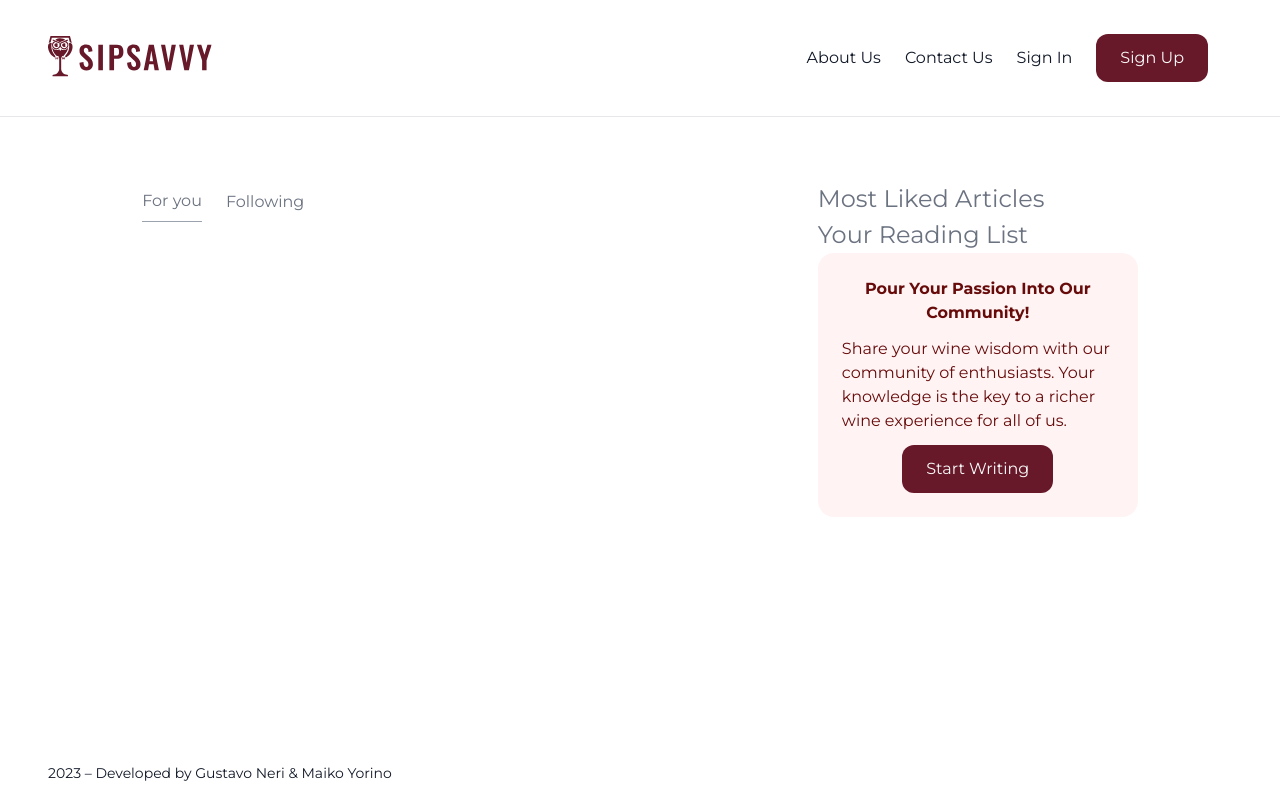
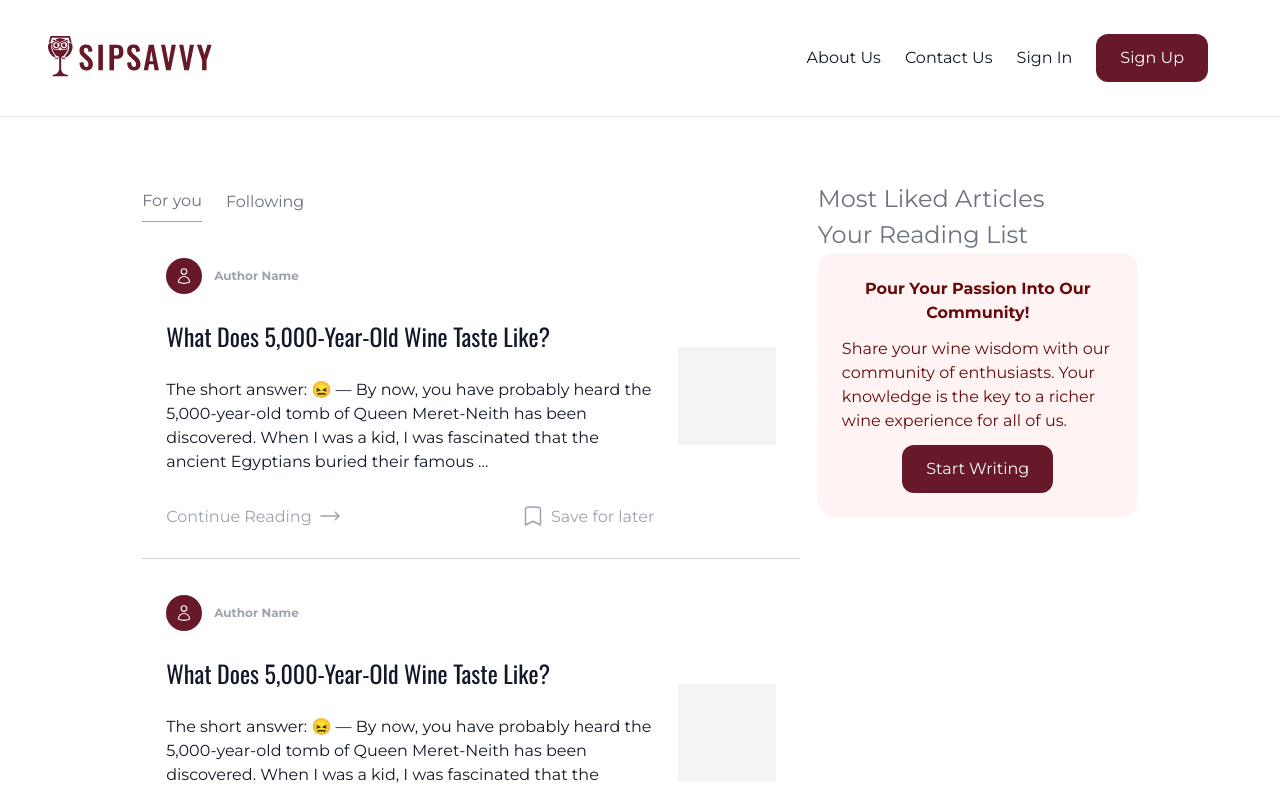
Before and after one commit to maiko-y77/SipSavvy-Gustavo-Maiko, a Next.js app in the folder client/: page /feed in a window 1280 px wide. Shown: the top 790 px of the page. Built offline with nearby package versions, Linux system fonts and the light colour scheme.

Commit message:
Author bullet created

```diff
--- a/client/src/app/feed/page.tsx
+++ b/client/src/app/feed/page.tsx
@@ -1,6 +1,7 @@
 import Tab from "@/components/Tab";
 import SectionTitle from "@/components/SectionTitle";
 import Link from "next/link";
+import Article from "@/components/Article";
 
 const page = () => {
     return (
@@ -9,6 +10,13 @@ const page = () => {
                 <div className="tab-bar">
                     <Tab text="For you" isActive={true} />
                     <Tab text="Following" isActive={false} />
+                </div>
+                <div className="articles-list">
+                    <Article />
+                    <Article />
+                    <Article />
+                    <Article />
+                    <Article />
                 </div>
             </div>
             <div className="sidebar">
--- a/client/src/app/globals.scss
+++ b/client/src/app/globals.scss
@@ -4,6 +4,10 @@
 @import "../styles/typography.scss";
 @import "../styles/navbar.scss";
 @import "../styles/dialog.scss";
+
+// Components
+@import "../styles/components/article.scss";
+@import "../styles/components/authorBullet.scss";
 
 // Page stylesheets
 @import "../styles/pages/home.scss";
@@ -12,6 +16,7 @@
 @import "../styles/pages/register.scss";
 @import "../styles/pages/login.scss";
 @import "../styles/pages/feed.scss";
+
 
 * {
   margin: 0;
--- /dev/null
+++ b/client/src/components/Article.tsx
@@ -0,0 +1,31 @@
+import { BookmarkIcon, ArrowLongRightIcon } from "@heroicons/react/24/outline";
+import Link from "next/link";
+import AuthorBullet from "./AuthorBullet";
+
+const Article = () => {
+  return (
+      <div className="article-item">
+        <div className="article-content">
+          <AuthorBullet />
+          <h3 className="article-title"><Link href="#">What Does 5,000-Year-Old Wine Taste Like?</Link></h3>
+          <p>
+            The short answer: 😖 — By now, you have probably heard the
+            5,000-year-old tomb of Queen Meret-Neith has been discovered. When I
+            was a kid, I was fascinated that the ancient Egyptians buried their
+            famous ...
+          </p>
+          <div className="action-bar">
+            <Link href="#">
+              Continue Reading <ArrowLongRightIcon width={24} height={24} />
+            </Link>
+            <Link href="#" className="icon-link">
+              <BookmarkIcon width={24} height={24} /> Save for later
+            </Link>
+          </div>
+        </div>
+        <div className="article-image"></div>
+      </div>
+  );
+};
+
+export default Article;
--- /dev/null
+++ b/client/src/components/AuthorBullet.tsx
@@ -0,0 +1,12 @@
+import Avatar from "./Avatar";
+
+const AuthorBullet = () => {
+    return (
+        <div className="author-bullet">
+            <Avatar />
+            Author Name
+        </div>
+    );
+}
+
+export default AuthorBullet;
--- /dev/null
+++ b/client/src/components/Avatar.tsx
@@ -0,0 +1,11 @@
+import { UserIcon } from "@heroicons/react/24/outline";
+
+const Avatar = () => {
+  return (
+    <a className="avatar icon" href="/">
+      <UserIcon width={24} height={24} />
+    </a>
+  );
+};
+
+export default Avatar;
--- /dev/null
+++ b/client/src/styles/components/article.scss
@@ -0,0 +1,102 @@
+.article-item{
+    width: 100%;
+    height: fit-content;
+    padding: 24px;
+    border-bottom: solid 1px $grey_300;
+    display: flex;
+    gap: 24px;
+    position: relative;
+    align-items: center;
+    background-color: transparent;
+    transition: background-color 0.3s ease-out;
+
+    &:not(:first-child), &:not(:last-child){
+        margin-block: 12px;
+    }
+
+    &:hover{
+        background-color: $brand_white;
+    }
+
+    .article-content{
+        width: 100%;
+        flex-grow: 1;
+        display: flex;
+        flex-direction: column;
+        align-items: flex-start;
+        gap: 24px;
+
+        .article-title a{
+            color: var(--neutrals-black, #111827);
+            /* Heading 3 */
+            font-family: Oswald;
+            font-size: 24px;
+            font-style: normal;
+            font-weight: 400;
+            line-height: 150%; /* 36px */
+        }
+
+        p{
+            color: var(--neutrals-black, #111827);
+            /* Body */
+            font-family: Montserrat;
+            font-size: 16px;
+            font-style: normal;
+            font-weight: 400;
+            line-height: 150%; /* 24px */
+        }
+
+        .action-bar{
+            display: flex;
+            width: 100%;
+            justify-content: space-between;
+
+            a{
+                @include icon-link;
+                gap: 6px;
+                color: $grey_400;
+                transition: all 0.3s ease-out;
+
+                svg{
+                    transition: all 0.3s ease-out;
+                }
+
+                &:hover{
+                    svg{
+                        transform: translateX(3px);
+                    }
+                }
+            }
+            a:first-child{
+                padding-left: 0;
+            }
+
+            a:nth-child(2){
+                svg{
+                    transition: all 0.3s ease-out;
+                }
+
+                &:hover{
+                    svg{
+                        transform: translateY(-5px);
+                    }
+                }
+            }
+
+            a:last-child{
+                padding-right: 0;
+            }
+        }
+
+    }
+
+    .article-image{
+        width: 20%;
+        aspect-ratio: 1;
+        object-fit: cover;
+        flex-grow: 0;
+        background-color: $grey_100;
+    }
+
+
+}
--- /dev/null
+++ b/client/src/styles/components/authorBullet.scss
@@ -0,0 +1,15 @@
+.author-bullet{
+    width: 100%;
+    height: fit-content;
+    display: flex;
+    gap: 12px;
+    align-items: center;
+
+    color: $grey_400;
+        /* Body Small Bold */
+        font-family: Montserrat;
+        font-size: 12px;
+        font-style: normal;
+        font-weight: 700;
+        line-height: 100%; /* 12px */
+}
--- a/client/src/styles/mixins.scss
+++ b/client/src/styles/mixins.scss
@@ -49,6 +49,22 @@
             color: $primary;
         }
     }
+}
+
+@mixin icon-link{
+    display: flex;
+    padding: 6px;
+    justify-content: center;
+    align-items: center;
+    gap: 12px;
+
+    color: $grey_300;
+    transition: color 0.3s ease-out;
+
+    &:hover{
+        color: $primary;
+    }
+
 }
 
 @mixin form{
```
